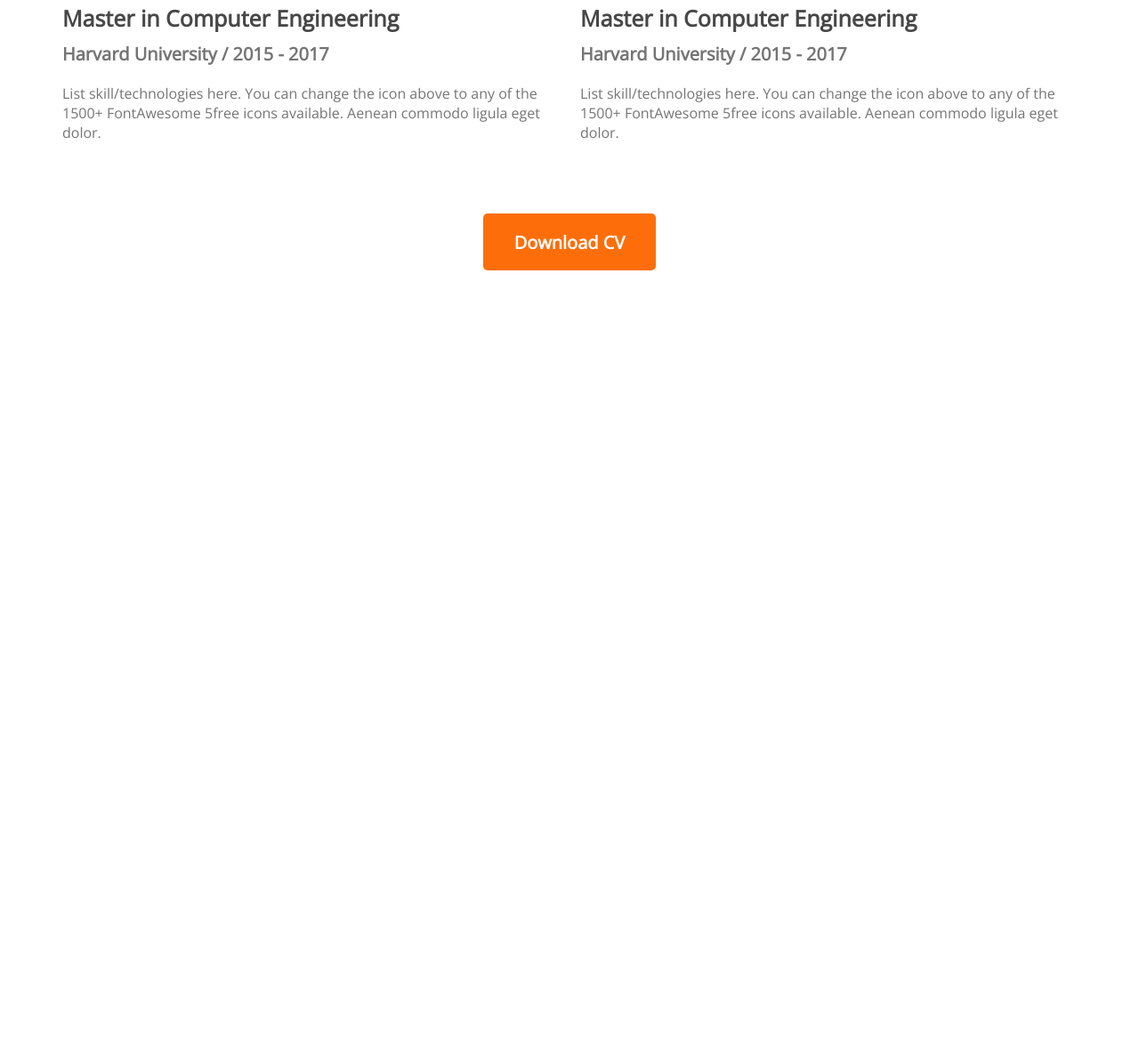
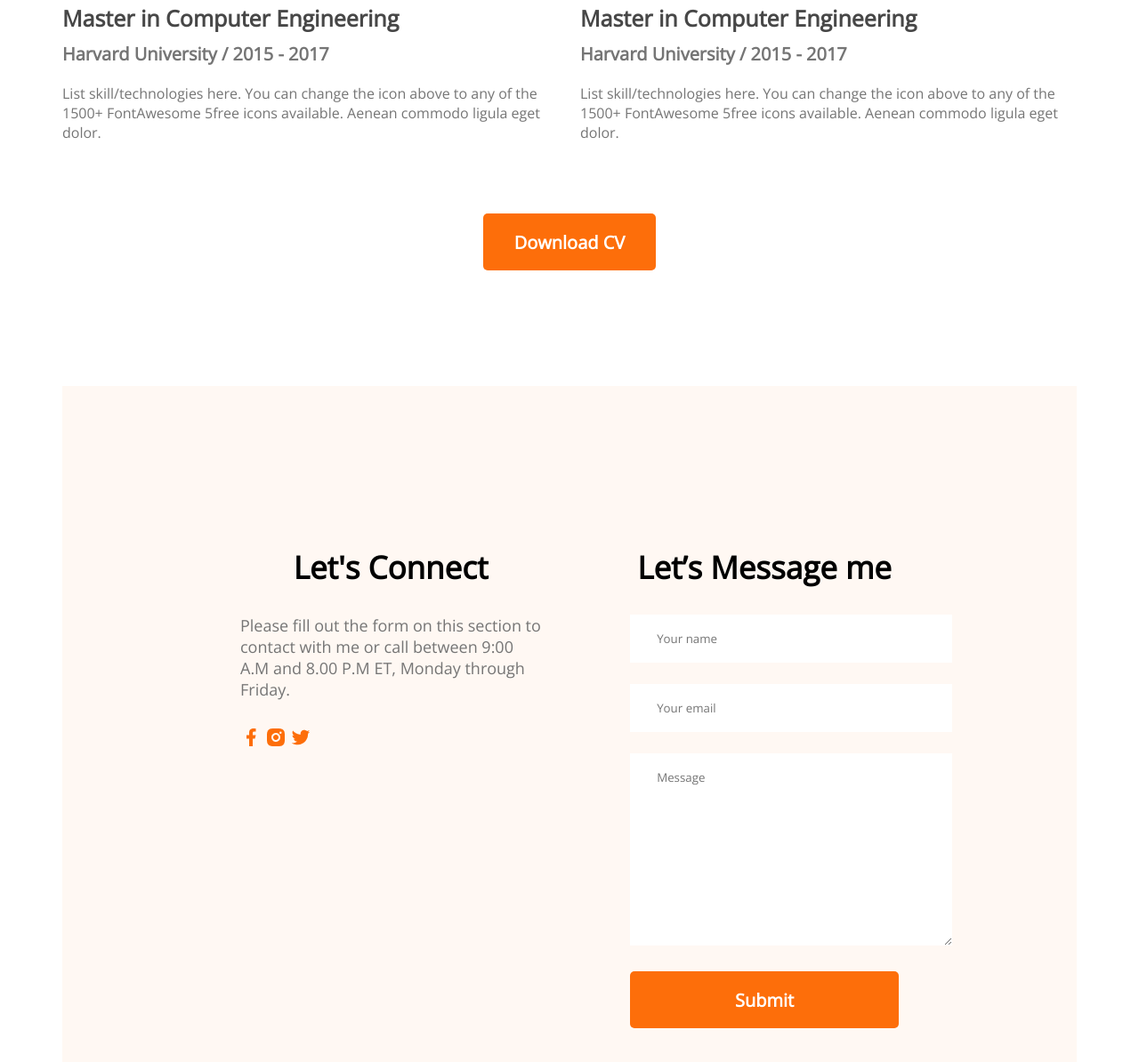
Before and after one commit to mahir6969/developer-portfolio, a plain HTML site: page index.html in a window 1280 px wide. Shown: the part 2411-3605 px from the top of the page at 89% size. Before the commit the page ends 2715 px from the top, so only its background shows below. Drawn offline with nearby package versions, Linux system fonts and the light colour scheme.

Commit message:
third commit

```diff
--- a/index.html
+++ b/index.html
@@ -145,6 +145,31 @@
                 <button class="btn-primary">Download CV</button>
             </div>
         </section>
+        <!-- contact section -->
+        <section class="contact">
+            <div>
+                <h3 class="section-title">Let's Connect</h3>
+                <p class="section-description">Please fill out the form on this section to contact with me or call between 9:00 A.M and 8.00 P.M ET,
+                    Monday through Friday.</p>
+                <a href="">
+                    <img src="images/icons/facebook.png" alt="">
+                    <a href="">
+                        <img src="images/icons/insta.png" alt="">
+                        <a href="">
+                            <img src="images/icons/twitter.png" alt="">
+                        </a>
+            </div>
+            <div>
+                <h3 class="section-title">Let’s Message me</h3>
+                <form action="">
+                    <input type="text" name="" id="" placeholder="Your name">
+                    <input type="email" name="" id="" placeholder="Your email">
+                    <textarea name="" id="" cols="30" rows="10" placeholder="Message"></textarea>
+                    <input class="btn-primary" type="submit" value="Submit">
+                </form>
+
+            </div>
+        </section>
     </main>
     <footer>
 
--- a/styles/portfolio.css
+++ b/styles/portfolio.css
@@ -193,3 +193,26 @@ main {
     margin-top: 50px;
     text-align: center;
 }
+
+.contact {
+    display: flex;
+    gap: 100px;
+    background: #FFF8F3;
+    padding: 130px 200px;
+}
+
+/* contact styles */
+.contact-style {
+    text-align: left;
+}
+
+.contact input,
+textarea {
+    margin-bottom: 24px;
+    border: 0;
+    width: 100%;
+    padding: 18px 30px;
+}
+.contact a{
+    text-decoration: none;
+}
```
